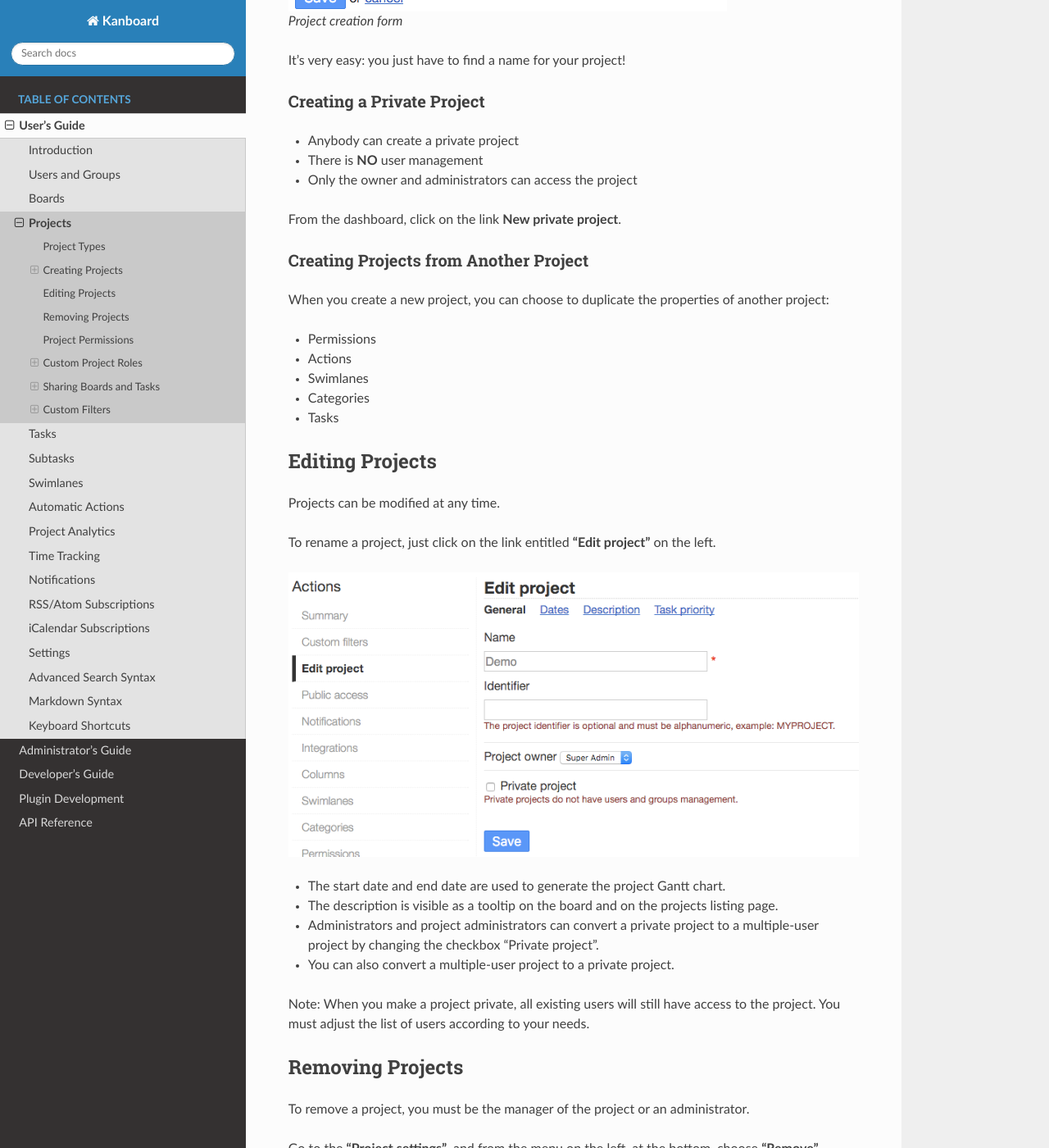
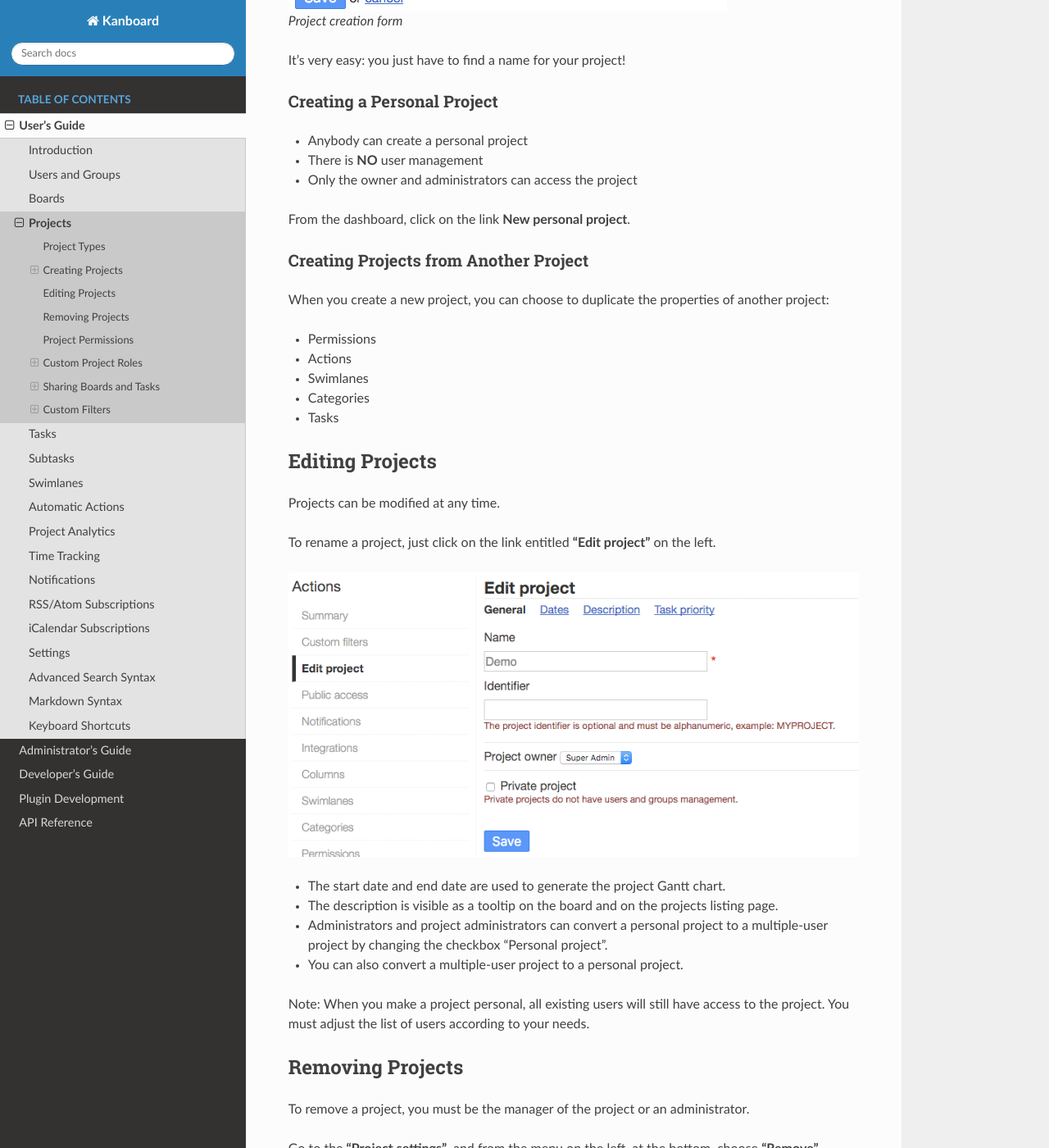
Before and after one commit to kanboard/documentation, a Sphinx documentation site: the page built from source/user_guide/projects.rst, in a window 1280 px wide and 1400 px high, scrolled down 1148 px. Shown: the whole window at 82% size. Built offline with Sphinx 7.4.7 and the Read the Docs theme 2.0.0, drawn with Linux system fonts in a browser that asks for light colours; some of the changed text lies outside the part shown.

Commit message:
Rename private to personal

```diff
--- a/source/user_guide/projects.rst
+++ b/source/user_guide/projects.rst
@@ -11,13 +11,13 @@ There are two types of projects:
 +==============+=======================================================+
 | Team Project | Project with user and group management                |
 +--------------+-------------------------------------------------------+
-| Private      | Project that belongs to only one person, there is no  |
+| Personal     | Project that belongs to only one person, there is no  |
 | Project      | user management                                       |
 +--------------+-------------------------------------------------------+
 
 -  Only Administrators and Application Managers can create team
    projects.
--  Private projects can be created by anyone.
+-  Personal projects can be created by anyone.
 
 Creating Projects
 -----------------
@@ -39,14 +39,14 @@ From the dashboard, click on the link **New project**:
 
 It’s very easy: you just have to find a name for your project!
 
-Creating a Private Project
-~~~~~~~~~~~~~~~~~~~~~~~~~~
+Creating a Personal Project
+~~~~~~~~~~~~~~~~~~~~~~~~~~~
 
--  Anybody can create a private project
+-  Anybody can create a personal project
 -  There is **NO** user management
 -  Only the owner and administrators can access the project
 
-From the dashboard, click on the link **New private project**.
+From the dashboard, click on the link **New personal project**.
 
 Creating Projects from Another Project
 ~~~~~~~~~~~~~~~~~~~~~~~~~~~~~~~~~~~~~~
@@ -71,12 +71,12 @@ To rename a project, just click on the link entitled **"Edit project"** on the l
 
 -  The start date and end date are used to generate the project Gantt chart.
 -  The description is visible as a tooltip on the board and on the projects listing page.
--  Administrators and project administrators can convert a private
-   project to a multiple-user project by changing the checkbox "Private
+-  Administrators and project administrators can convert a personal
+   project to a multiple-user project by changing the checkbox "Personal
    project".
--  You can also convert a multiple-user project to a private project.
+-  You can also convert a multiple-user project to a personal project.
 
-Note: When you make a project private, all existing users will still
+Note: When you make a project personal, all existing users will still
 have access to the project. You must adjust the list of users according
 to your needs.
 
@@ -112,7 +112,7 @@ Role assignments are visible in **Project Settings > Permissions**:
 .. figure:: /_static/project-permissions.png
    :alt: Project Permissions
 
-Private projects cannot define permissions.
+Personal projects cannot define permissions.
 
 Custom Project Roles
 --------------------
```
